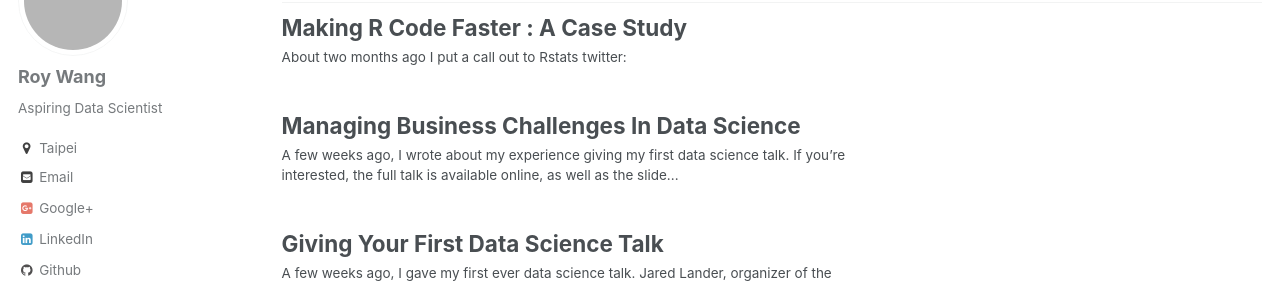
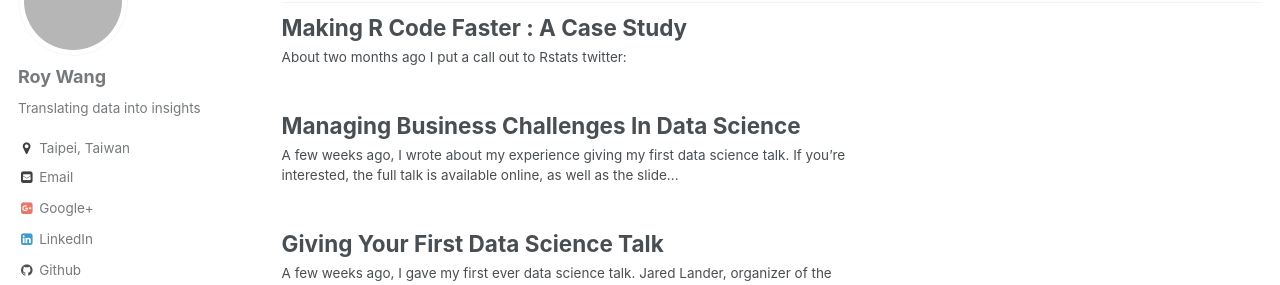
Before and after one commit to roywangtw/roywangtw.github.io, a Jekyll site: the page built from index.html, in a window 1280 px wide. Shown: the part 172-457 px from the top of the page. Built offline with Jekyll 4.4.1, drawn with Linux system fonts in a browser that asks for light colours; the list of posts is cut into pages by our own code; grey boxes are pictures that could not be loaded.

Commit message:
Update _config.yml

```diff
--- a/_config.yml
+++ b/_config.yml
@@ -65,8 +65,8 @@ google_ad_slot           :
 author:
   name             : "Roy Wang"
   avatar           : https://avatars.githubusercontent.com/roywangtw
-  bio              : "Aspiring Data Scientist"
-  location         : "Taipei"
+  bio              : "Translating data into insights"
+  location         : "Taipei, Taiwan"
   email            : chuehchenw@gmail.com
   uri              :
   bitbucket        :
```
